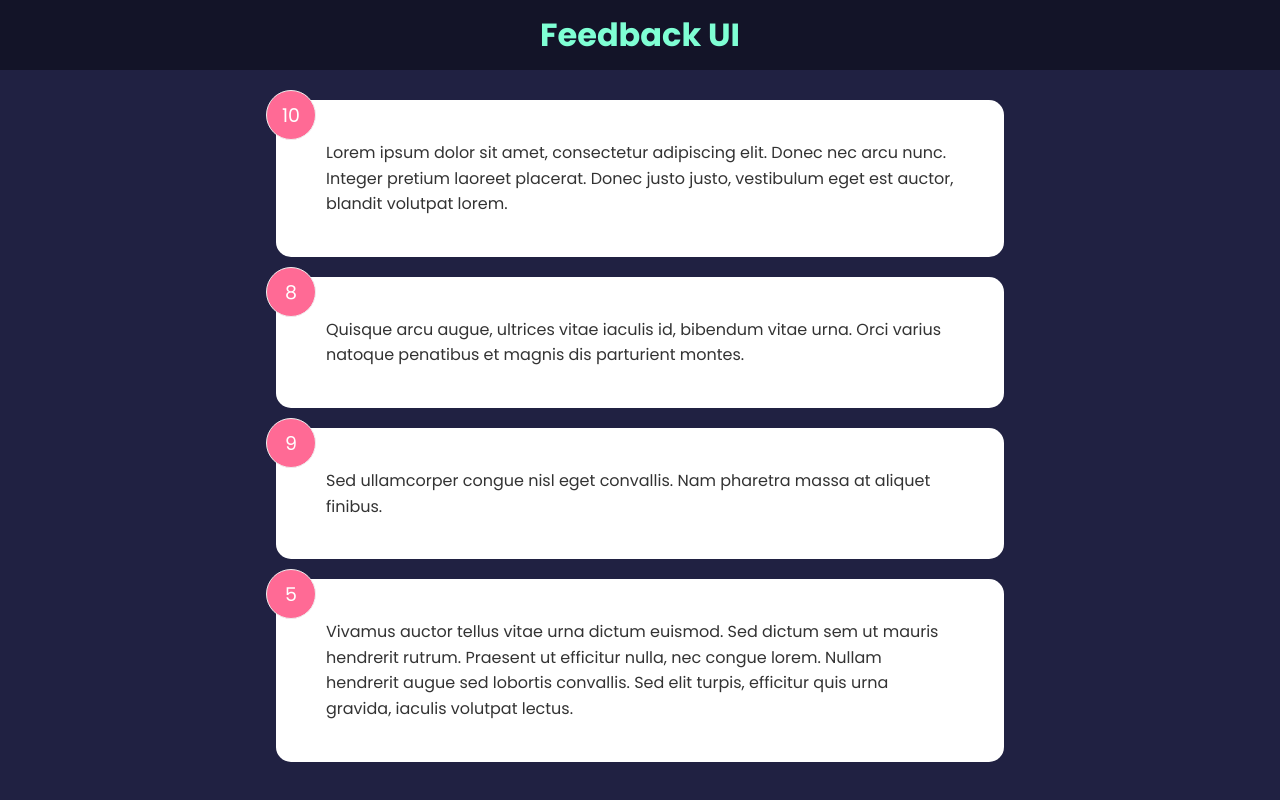
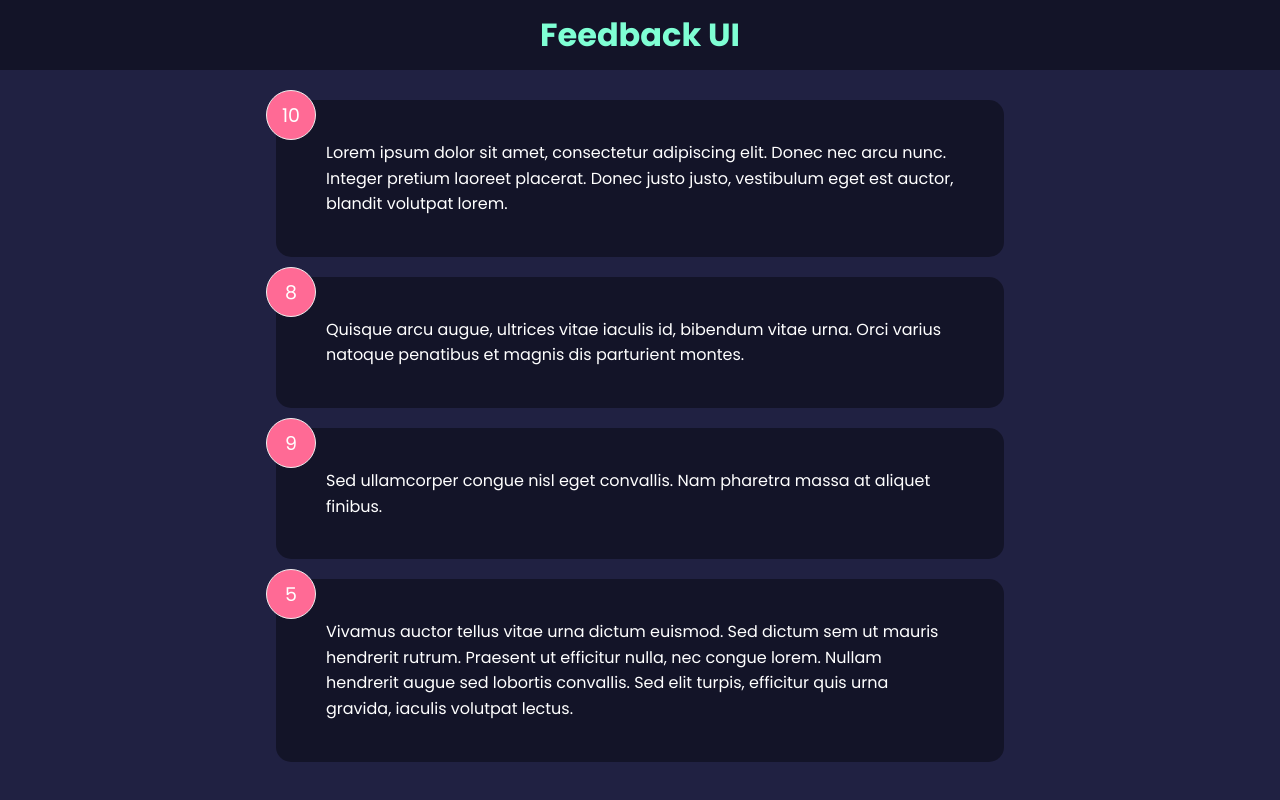
Before and after one commit to ElJefe111944/reviews-feedback-ui, a React (Create React App) app in the folder feedback-app/: page / in a window 1280 px wide. Built offline with nearby package versions, Linux system fonts and the light colour scheme; the HTML template or start-up script is replaced by a standard one.

Commit message:
Conditional styling added to Card component

```diff
--- a/feedback-app/src/components/FeedbackItem.jsx
+++ b/feedback-app/src/components/FeedbackItem.jsx
@@ -5,7 +5,7 @@
 
 
   return (
-    <Card>
+    <Card reverse={true}>
         <div className="num-display">{item.rating}</div>
         <div className="text-display">{item.text}</div>
     </Card>
--- a/feedback-app/src/components/shared/Card.jsx
+++ b/feedback-app/src/components/shared/Card.jsx
@@ -1,7 +1,7 @@
 import React from 'react'
 
-export default function Card({ children }) {
+export default function Card({ children, reverse }) {
   return (
-    <div className='card'>{children}</div>
+    <div className={`card ${reverse && 'reverse'}`}>{children}</div>
   )
 }
```
